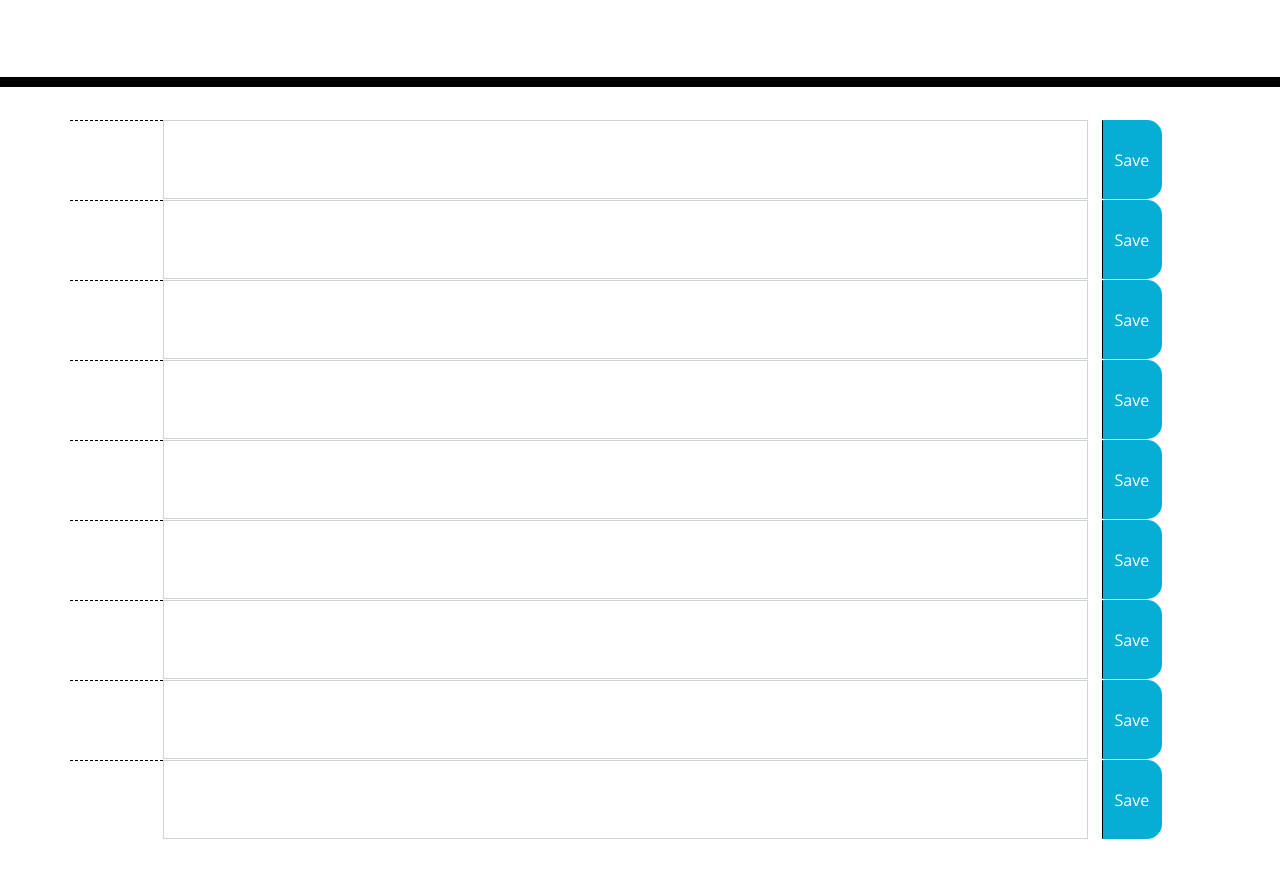
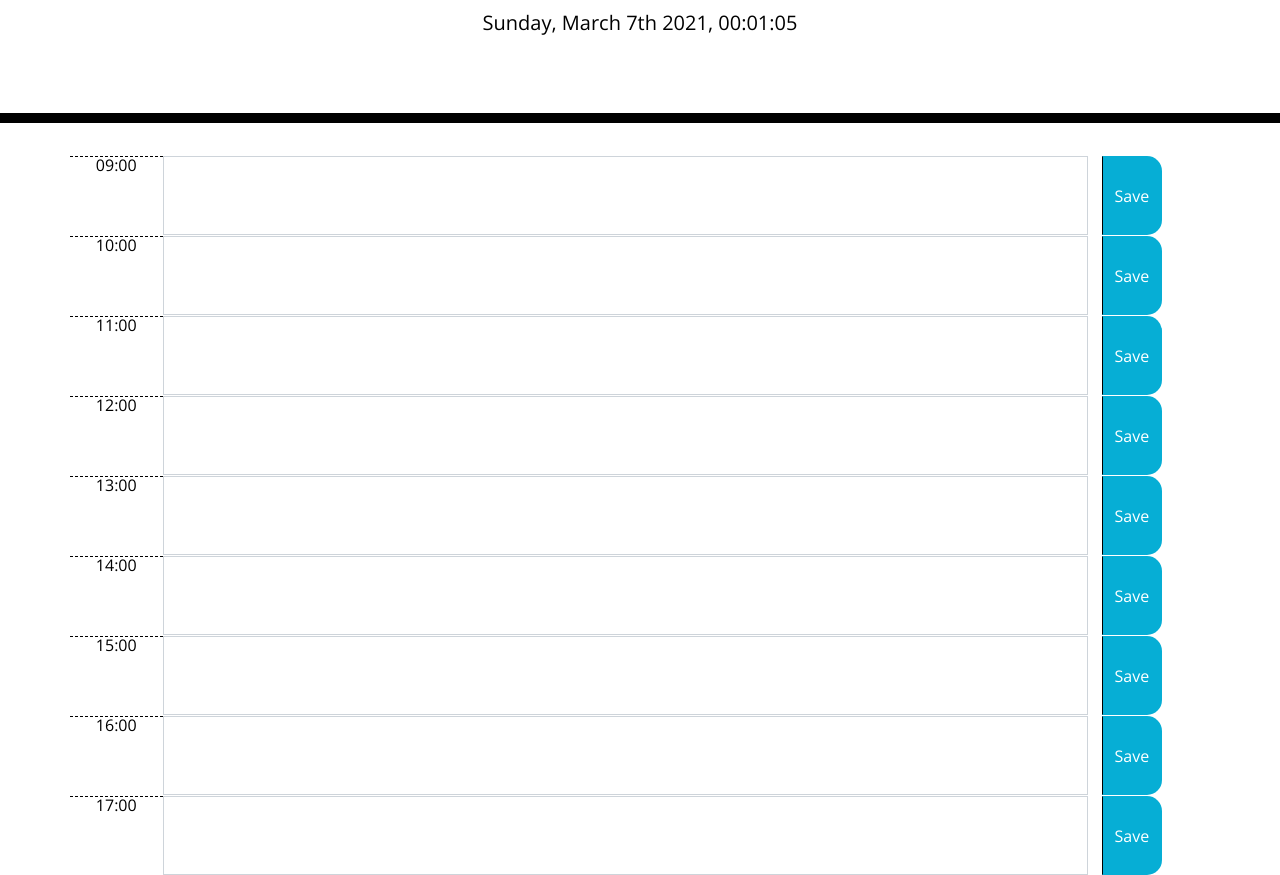
Before and after one commit to p-hsu/Day_Planner_9-5, a plain HTML site: page index.html in a window 1280 px wide. Shown: the part 181-1056 px from the top of the page. Before the commit the page ends 1020 px from the top, so only its background shows below. Drawn offline with nearby package versions, Linux system fonts and the light colour scheme.

Commit message:
minor syntax changes in html // populated current date-time stamp into header and hr blocks

```diff
--- a/assets/JavaScript/script.js
+++ b/assets/JavaScript/script.js
@@ -0,0 +1,58 @@
+//REMEMBER TO USE JQUERY
+// display date using moment into #currentDay element
+var currentDate = moment().format("dddd, MMMM Do YYYY, HH:mm:ss");
+$("#currentDay").text(currentDate);
+
+// declare variable referenceHr as comparison standard
+var referenceHr = moment()
+// declare variable startHr at 9am from startOf day
+var startHr = moment().startOf("day").add(9, "hour");
+// checking statment
+// console.log(startHr)
+
+// set and display each hour block 0900 - 1700
+// startHr.add(0, "hour") should return 0900
+var hr09 = startHr.add(0, "hour");
+hr09 = hr09.format("HH:mm");
+$(".hour09").text(hr09);
+
+// 1000
+var hr10 = startHr.add(1, "hour");
+// formate to hour only
+hr10 = hr10.format("HH:mm");
+// checking statement
+// console.log(hr10)
+$(".hour10").text(hr10);
+// 1100
+var hr11 = startHr.add(1, "hour");
+hr11 = hr11.format("HH:mm")
+$(".hour11").text(hr11);
+// 1200
+var hr12 = startHr.add(1, "hour");
+hr12 = hr12.format("HH:mm")
+$(".hour12").text(hr12);
+//1300
+var hr13 = startHr.add(1, "hour");
+hr13 = hr13.format("HH:mm")
+$(".hour13").text(hr13);
+//1400
+var hr14 = startHr.add(1, "hour");
+hr14 = hr14.format("HH:mm")
+$(".hour14").text(hr14);
+//1500
+var hr15 = startHr.add(1, "hour");
+hr15 = hr15.format("HH:mm")
+$(".hour15").text(hr15);
+//1600
+var hr16 = startHr.add(1, "hour");
+hr16 = hr16.format("HH:mm")
+$(".hour16").text(hr16);
+//1700
+var hr17 = startHr.add(1, "hour");
+hr17 = hr17.format("HH:mm")
+$(".hour17").text(hr17);
+
+// compare each hour block to comparison standard for past/present/future
+
+
+// use jquery event listener for save button to save to local storage
--- a/index.html
+++ b/index.html
@@ -31,7 +31,7 @@
     <div class="container">
     <!-- time block 0900 -->
     <div class="row input-group time-block">
-        <div class="col-1 hour hour9">
+        <div class="col-1 hour hour09">
         </div>
         <textarea class="col-10 form-control form9"></textarea>
         <div class="col-1 input-group-append">
```
